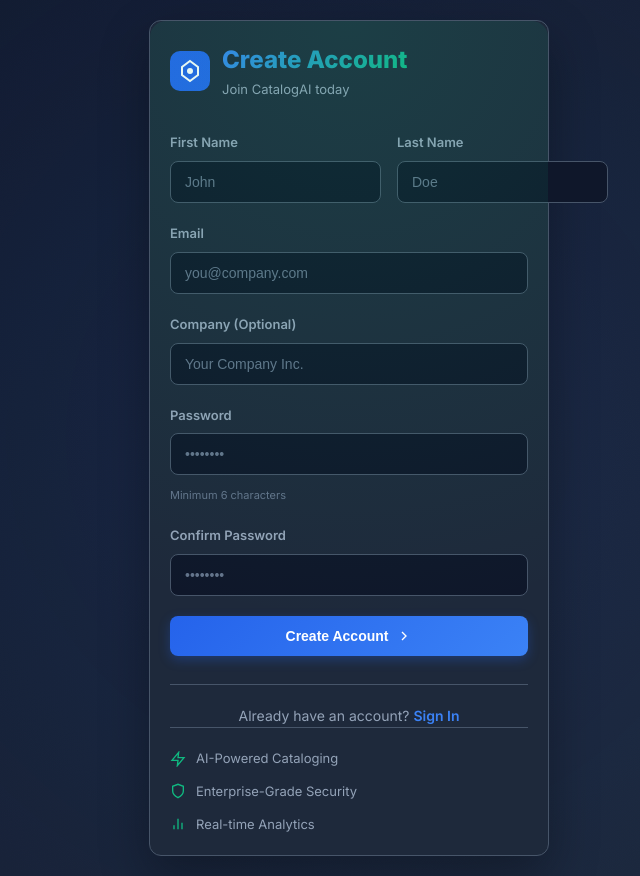
After one commit to Afif-Tamim/AI-Powered-Catalog-generation, a PHP site: page /signup.php in a window 1280 px wide. The commit adds this page. Shown: the whole page, without its empty margins (291-931 px from the left). Run offline with PHP 8.4, Linux system fonts and the light colour scheme.

Commit message:
Sign up Page
- Added a Signup Page
- Fixed logout functions
- successfully linked db with login and sign up

```diff
--- /dev/null
+++ b/signup.php
@@ -0,0 +1,185 @@
+<?php
+session_start();
+include 'database.php';
+
+$error = '';
+$success = '';
+
+// Handle signup form submission
+if ($_SERVER['REQUEST_METHOD'] == 'POST' && isset($_POST['signup'])) {
+    $email = mysqli_real_escape_string($conn, $_POST['email']);
+    $password = $_POST['password'];
+    $confirm_password = $_POST['confirm_password'];
+    $first_name = mysqli_real_escape_string($conn, $_POST['first_name']);
+    $last_name = mysqli_real_escape_string($conn, $_POST['last_name']);
+    $company = mysqli_real_escape_string($conn, $_POST['company']);
+
+    // Validation
+    if (empty($email) || empty($password) || empty($first_name) || empty($last_name)) {
+        $error = "All fields except company are required";
+    } elseif (!filter_var($email, FILTER_VALIDATE_EMAIL)) {
+        $error = "Invalid email format";
+    } elseif (strlen($password) < 6) {
+        $error = "Password must be at least 6 characters";
+    } elseif ($password !== $confirm_password) {
+        $error = "Passwords do not match";
+    } else {
+        // Check if email already exists
+        $check_query = "SELECT * FROM users WHERE email = '$email'";
+        $check_result = mysqli_query($conn, $check_query);
+
+        if (mysqli_num_rows($check_result) > 0) {
+            $error = "Email already registered";
+        } else {
+            // Hash password
+            $hashed_password = password_hash($password, PASSWORD_DEFAULT);
+
+            // Insert new user
+            $insert_query = "INSERT INTO users (email, password, first_name, last_name, company, role, is_active)
+                           VALUES ('$email', '$hashed_password', '$first_name', '$last_name', '$company', 'User', 1)";
+
+            if (mysqli_query($conn, $insert_query)) {
+                $success = "Account created successfully! Redirecting to login...";
+                // Auto-login after signup
+                $user_id = mysqli_insert_id($conn);
+                $_SESSION['user_id'] = $user_id;
+                $_SESSION['email'] = $email;
+                $_SESSION['name'] = $first_name . ' ' . $last_name;
+                $_SESSION['role'] = 'User';
+
+                // Redirect after 2 seconds
+                header("refresh:2;url=index.php");
+            } else {
+                $error = "Error creating account: " . mysqli_error($conn);
+            }
+        }
+    }
+}
+?>
+<!DOCTYPE html>
+<html lang="en">
+<head>
+    <meta charset="UTF-8">
+    <meta name="viewport" content="width=device-width, initial-scale=1.0">
+    <title>Sign Up - CatalogAI</title>
+    <link rel="preconnect" href="https://fonts.googleapis.com">
+    <link rel="preconnect" href="https://fonts.gstatic.com" crossorigin>
+    <link href="https://fonts.googleapis.com/css2?family=DM+Mono:wght@400;500&family=Inter:wght@400;500;600;700;800&display=swap" rel="stylesheet">
+    <link rel="stylesheet" href="styles.css">
+</head>
+<body>
+    <div class="login-screen">
+        <div class="login-container">
+            <div class="login-card card">
+                <div class="login-glow"></div>
+                <div class="login-header">
+                    <div class="logo">
+                        <svg class="logo-icon" width="40" height="40" viewBox="0 0 40 40" fill="none">
+                            <rect width="40" height="40" rx="10" fill="url(#logoGradient)"/>
+                            <path d="M20 10 L28 16 L28 24 L20 30 L12 24 L12 16 Z" stroke="white" stroke-width="2" fill="none"/>
+                            <circle cx="20" cy="20" r="3" fill="white"/>
+                            <defs>
+                                <linearGradient id="logoGradient" x1="0" y1="0" x2="40" y2="40">
+                                    <stop offset="0%" style="stop-color:#2563EB"/>
+                                    <stop offset="100%" style="stop-color:#10B981"/>
+                                </linearGradient>
+                            </defs>
+                        </svg>
+                        <div>
+                            <h1 class="logo-title">Create Account</h1>
+                            <p class="logo-subtitle">Join CatalogAI today</p>
+                        </div>
+                    </div>
+                </div>
+
+                <?php if ($error): ?>
+                    <div style="padding: 12px; background: rgba(239, 68, 68, 0.1); border: 1px solid #EF4444; border-radius: 8px; margin-bottom: 20px; color: #EF4444; font-size: 14px;">
+                        ⚠️ <?php echo $error; ?>
+                    </div>
+                <?php endif; ?>
+
+                <?php if ($success): ?>
+                    <div style="padding: 12px; background: rgba(16, 185, 129, 0.1); border: 1px solid #10B981; border-radius: 8px; margin-bottom: 20px; color: #10B981; font-size: 14px;">
+                        ✓ <?php echo $success; ?>
+                    </div>
+                <?php endif; ?>
+
+                <form method="POST" class="login-form">
+                    <div style="display: grid; grid-template-columns: 1fr 1fr; gap: 16px;">
+                        <div class="form-group">
+                            <label for="first_name">First Name</label>
+                            <input type="text" id="first_name" name="first_name" placeholder="John" required
+                                   value="<?php echo isset($_POST['first_name']) ? htmlspecialchars($_POST['first_name']) : ''; ?>">
+                        </div>
+                        <div class="form-group">
+                            <label for="last_name">Last Name</label>
+                            <input type="text" id="last_name" name="last_name" placeholder="Doe" required
+                                   value="<?php echo isset($_POST['last_name']) ? htmlspecialchars($_POST['last_name']) : ''; ?>">
+                        </div>
+                    </div>
+
+                    <div class="form-group">
+                        <label for="email">Email</label>
+                        <input type="email" id="email" name="email" placeholder="you@company.com" required
+                               value="<?php echo isset($_POST['email']) ? htmlspecialchars($_POST['email']) : ''; ?>">
+                    </div>
+
+                    <div class="form-group">
+                        <label for="company">Company (Optional)</label>
+                        <input type="text" id="company" name="company" placeholder="Your Company Inc."
+                               value="<?php echo isset($_POST['company']) ? htmlspecialchars($_POST['company']) : ''; ?>">
+                    </div>
+
+                    <div class="form-group">
+                        <label for="password">Password</label>
+                        <input type="password" id="password" name="password" placeholder="••••••••" required>
+                        <span style="font-size: 11px; color: #64748B; margin-top: 4px; display: block;">Minimum 6 characters</span>
+                    </div>
+
+                    <div class="form-group">
+                        <label for="confirm_password">Confirm Password</label>
+                        <input type="password" id="confirm_password" name="confirm_password" placeholder="••••••••" required>
+                    </div>
+
+                    <button type="submit" name="signup" class="btn btn-primary btn-full">
+                        <span>Create Account</span>
+                        <svg width="16" height="16" viewBox="0 0 24 24" fill="none" stroke="currentColor" stroke-width="2">
+                            <path d="m9 18 6-6-6-6"/>
+                        </svg>
+                    </button>
+                </form>
+
+                <div style="text-align: center; margin-top: 20px; padding-top: 20px; border-top: 1px solid #475569;">
+                    <p style="color: #94A3B8; font-size: 14px; margin: 0;">
+                        Already have an account?
+                        <a href="index.php" style="color: #3B82F6; text-decoration: none; font-weight: 600;">Sign In</a>
+                    </p>
+                </div>
+
+                <div class="login-features">
+                    <div class="feature-item">
+                        <svg class="feature-icon" width="16" height="16" viewBox="0 0 24 24" fill="none" stroke="currentColor" stroke-width="2">
+                            <polygon points="13 2 3 14 12 14 11 22 21 10 12 10 13 2"/>
+                        </svg>
+                        <span>AI-Powered Cataloging</span>
+                    </div>
+                    <div class="feature-item">
+                        <svg class="feature-icon" width="16" height="16" viewBox="0 0 24 24" fill="none" stroke="currentColor" stroke-width="2">
+                            <path d="M12 22s8-4 8-10V5l-8-3-8 3v7c0 6 8 10 8 10z"/>
+                        </svg>
+                        <span>Enterprise-Grade Security</span>
+                    </div>
+                    <div class="feature-item">
+                        <svg class="feature-icon" width="16" height="16" viewBox="0 0 24 24" fill="none" stroke="currentColor" stroke-width="2">
+                            <line x1="18" y1="20" x2="18" y2="10"/>
+                            <line x1="12" y1="20" x2="12" y2="4"/>
+                            <line x1="6" y1="20" x2="6" y2="14"/>
+                        </svg>
+                        <span>Real-time Analytics</span>
+                    </div>
+                </div>
+            </div>
+        </div>
+    </div>
+</body>
+</html>
```
Also changed, not shown: index.php (+20 -2 lines), logout.php (added, +11 -0 lines).
